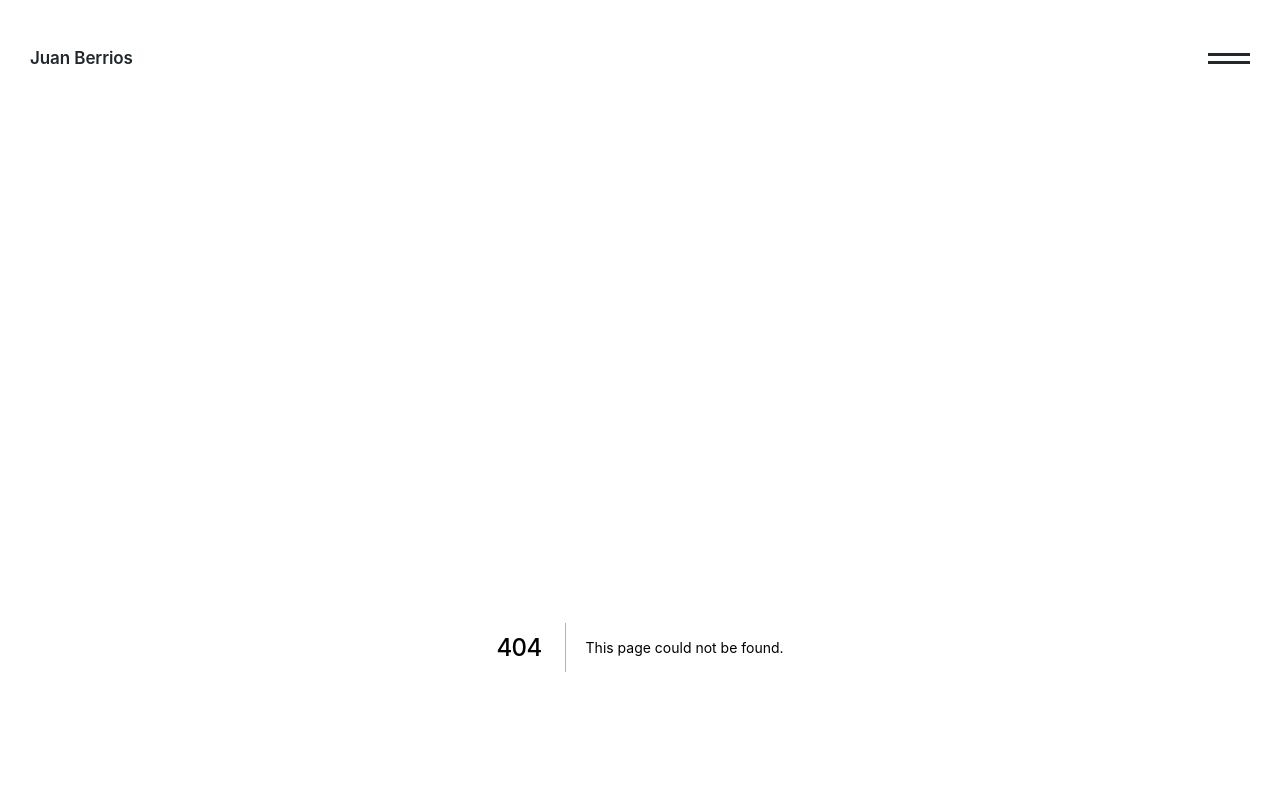
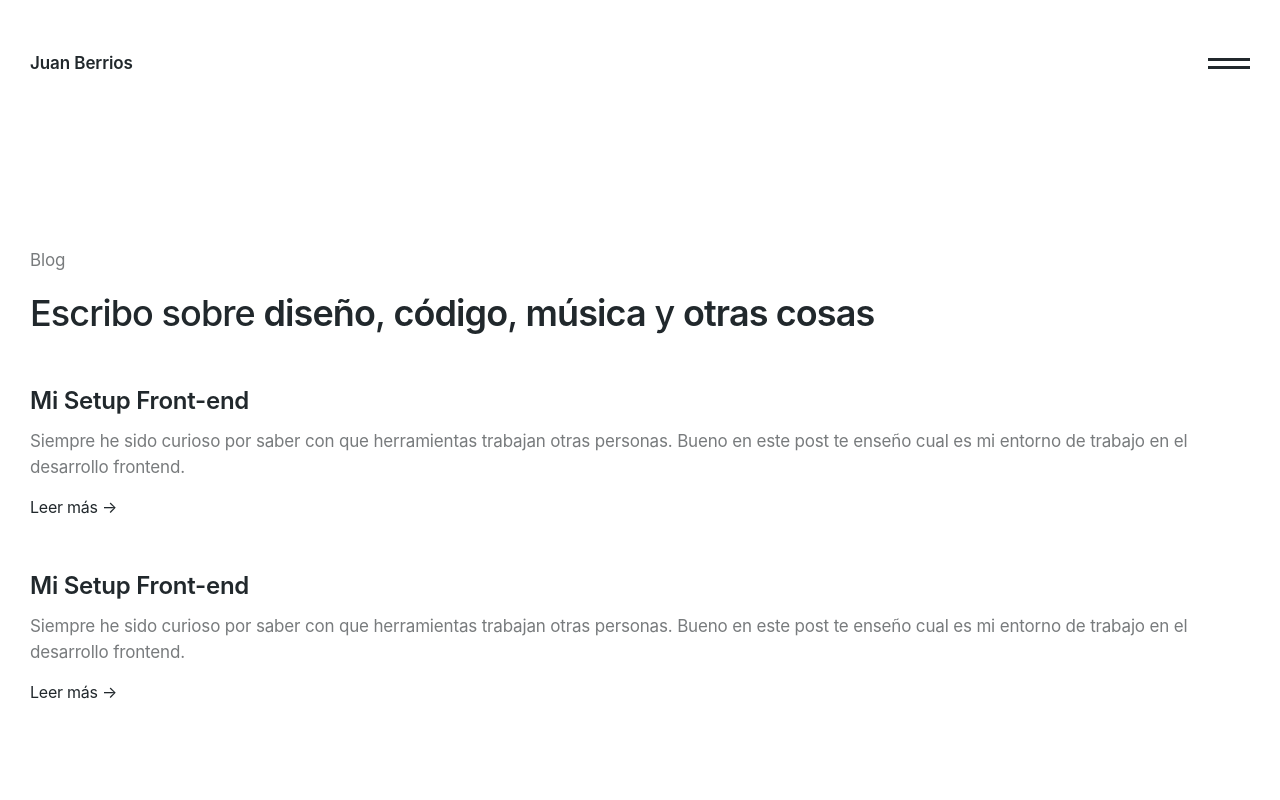
Before and after one commit to dandelior/juanberrios-21, a Next.js app: page /blog in a window 1280 px wide. Before the commit this address had no page. Shown: the top 800 px of the page. Built offline with nearby package versions, Linux system fonts and the light colour scheme.

Commit message:
more changos

```diff
--- /dev/null
+++ b/pages/blog/index.js
@@ -0,0 +1,59 @@
+import Head from 'next/head'
+import Link from 'next/link'
+import Image from 'next/image'
+import styles from '../../styles/Blog.module.css'
+
+export default function Blog() {
+  return (
+    <>
+        <Head>
+            <title>Blog — Juan Berrios</title>
+        </Head>
+
+        <section className={styles.presentationWrapper}>
+            <div className={styles.presentationA}>
+            <div className={styles.heading}>
+                <p>Blog</p>
+                <h1>
+                    Escribo sobre <span className="highlight-color">diseño</span>, <span className="highlight-color">código</span>, <span className="highlight-color">música</span> y <span className="highlight-color">otras cosas</span>
+                </h1>
+            </div>
+            </div>
+            <div className={styles.presentationB}>
+            <div className={styles.arrowWrapper}>
+                <div className={styles.arrow}></div>
+            </div>
+            </div>
+        </section>
+
+        <section className={styles.blogPreviewWrapper}>
+            <div className={styles.blogPreview}>
+            <div className={styles.blogGrid}>
+                <div className={styles.previewCard}>
+                <h3>
+                    Mi Setup Front-end
+                </h3>
+                <p>
+                    Siempre he sido curioso por saber con que herramientas trabajan otras personas. Bueno en este post te enseño cual es mi entorno de trabajo en el desarrollo frontend.
+                </p>
+                <Link href="/blog/post">
+                    <a className="go-button">Leer más →</a>
+                </Link>
+                </div>
+                <div className={styles.previewCard}>
+                <h3>
+                    Mi Setup Front-end
+                </h3>
+                <p>
+                    Siempre he sido curioso por saber con que herramientas trabajan otras personas. Bueno en este post te enseño cual es mi entorno de trabajo en el desarrollo frontend.
+                </p>
+                <Link href="/blog/post">
+                    <a className="go-button">Leer más →</a>
+                </Link>
+                </div>
+            </div>
+            </div>
+        </section>
+    </>
+  )
+}
--- a/parts/header.js
+++ b/parts/header.js
@@ -18,19 +18,17 @@ export default function Header() {
                         <h1 className={styles.logo}>Juan Berrios</h1>
                     </a>
                 </Link>
-                <div className={`${styles.burger} ${isActive ? "" : styles.close}`} onClick={openMenu}>
-                    <div className={styles.meat}></div>
-                </div>
+                <div className={`${styles.burger} ${isActive ? "" : styles.close}`} onClick={openMenu}></div>
             </div>
             <div className={`${styles.menu} ${isActive ? "" : styles.open}`}>
                 <Link href="/">
-                    <a>Home</a>
+                    <a className={styles.active}>Home</a>
                 </Link>
                 <Link href="/works">
                     <a>Trabajos</a>
                 </Link>
-                <Link href="/about">
-                    <a>Conóceme</a>
+                <Link href="">
+                    <a className={styles.inactive} disabled>Conóceme</a>
                 </Link>
                 <Link href="/blog">
                     <a>Blog</a>
--- /dev/null
+++ b/styles/Blog.module.css
@@ -0,0 +1,67 @@
+.presentationWrapper {
+    padding: 0 30px;
+}
+
+.presentationWrapper
+.presentationA {}
+
+.presentationWrapper
+.presetationA
+.heading {}
+
+.presentationWrapper
+.presetationA
+.heading p {
+    font-size: 16px;
+    margin-bottom: 22px;
+}
+
+.heading h1 {
+    color: var(--color-highlight);
+}
+
+.date {
+    font-size: 15px;
+    margin-top: -36px;
+}
+
+.presentationWrapper
+.presentationB {}
+
+.presentationWrapper
+.presentationB
+.arrowWrapper {}
+
+.presentationWrapper
+.presentationB
+.arrowWrapper
+.arrow {}
+
+/* blog Preview Wrapper */
+.blogPreviewWrapper {
+    width: 100%;
+    /* width: 100vw; */
+}
+.blogPreviewWrapper .blogPreview {
+    padding: 0 30px;
+}
+.blogPreviewWrapper .blogPreview h1 {}
+.blogPreviewWrapper .blogPreview .blogGrid {
+    margin-bottom: 82px;
+}
+.blogPreviewWrapper .blogPreview .blogGrid .previewCard {
+    margin-top: 52px;
+}
+.blogPreviewWrapper .blogPreview .blogGrid .previewCard:first-child {
+    margin-top: 0;
+}
+.blogPreviewWrapper .blogPreview .blogGrid .previewCard h3 {
+    color: var(--color-highlight);
+    margin-bottom: 12px;
+    font-weight: 600;
+    letter-spacing: -0.01em;
+}
+.blogPreviewWrapper .blogPreview .blogGrid .previewCard p {
+    margin-bottom: 14px;
+}
+.blogPreviewWrapper .blogPreview .blogGrid .previewCard a {}
--- a/styles/Home.module.css
+++ b/styles/Home.module.css
@@ -11,7 +11,7 @@
     margin-bottom: 22px;
 }
 .presentationWrapper .presentationA .heading h1 {
-    /* max-width: 94%; */
+    max-width: 90%;
 }
 .presentationWrapper .presentationA .data {}
 .presentationWrapper .presentationA .data .img {
--- a/styles/globals.css
+++ b/styles/globals.css
@@ -402,6 +402,7 @@ body {
 a {
   text-decoration: none;
   color: var(--color-text);
+  letter-spacing: -0.015em;
 }
 a:hover,
 a:focus {
--- a/styles/parts/Header.module.css
+++ b/styles/parts/Header.module.css
@@ -19,11 +19,12 @@
     display: flex;
     justify-content: space-between;
     align-items: center;
+    align-content: center;
     position: absolute;
     top: 0;
     left: 0;
     right: 0;
-    padding: 47px 30px;
+    padding: 42px 30px;
     z-index: 999;
 }
 .brand .logo {
@@ -37,48 +38,41 @@
 }
 .brand .burger {
     width: 42px;
-    height: 12px;
-    padding-top: 8px;
+    height: 42px;
+    /* padding-top: 8px; */
     position: relative;
     display: flex;
     justify-content: center;
     align-items: center;
+    align-content: center;
     background-color: transparent;
     cursor: pointer;
+    transition: all ease 0.3s;
 }
-.brand .burger .meat {
+.brand .burger::after,
+.brand .burger::before {
+    content: '';
     width: 42px;
-    /* height: 2.5px; */
     height: 3px;
-    position: relative;
-    background-color: var(--color-highlight);
-    transition: all ease-in-out 0.3s;
-}
-.brand .burger .meat::before {
-    content: '';
-    display: block;
-    position: absolute;
-    width: 42px;
-    /* height: 2.5px; */
-    height: 3px;
-    top: -8px;
-    background-color: var(--color-highlight);
-}
-.brand .close .meat {
-    /* transform: translateY(2px); */
-    background-color: transparent;
-}
-.brand .close .meat::after {
-    content: '';
     position: absolute;
     background-color: var(--color-highlight);
-    height: 3px;
-    width: 42px;
-    top: 0px;
-    transform: rotate(45deg) translateY(-6px);
+    transition: all ease 0.3s;
 }
-.brand .close .meat::before {
-    transform: rotate(-45deg) translateY(5px);
+.brand .burger::after {
+    margin-top: -8px;
+}
+.brand .burger::before {
+    margin-top: 8px;
+}
+.brand .close {
+}
+.brand .close::after {
+    transform: rotate(-45deg);
+    margin-top: 0;
+}
+.brand .close::before {
+    margin-top: 0;
+    transform: rotate(45deg);
 }
 
 .menu {
@@ -101,7 +95,7 @@
     padding-left: 27px;
     padding-right: 27px;
     z-index: 99;
-
+    transition: all ease 0.7s;
     /* display: none; */
 }
 .menu a {
@@ -109,6 +103,15 @@
     font-size: 32px;
     display: block;
     margin-bottom: 30px;
+    font-weight: 500;
+    color: var(--color-text);
+}
+.menu a.active {
+    color: var(--color-highlight);
+}
+.menu a.inactive {
+    color: var(--color-text);
+    opacity: 0.5;
 }
 .menu a:last-child {
     margin-bottom: 0;
```
Also changed, not shown: pages/blog/post.js (added, +44 -0 lines), pages/index.js (+11 -9 lines), pages/works/work.js (+19 -6 lines), styles/Work.module.css (+4 -3 lines), styles/Post.module.css (added).
